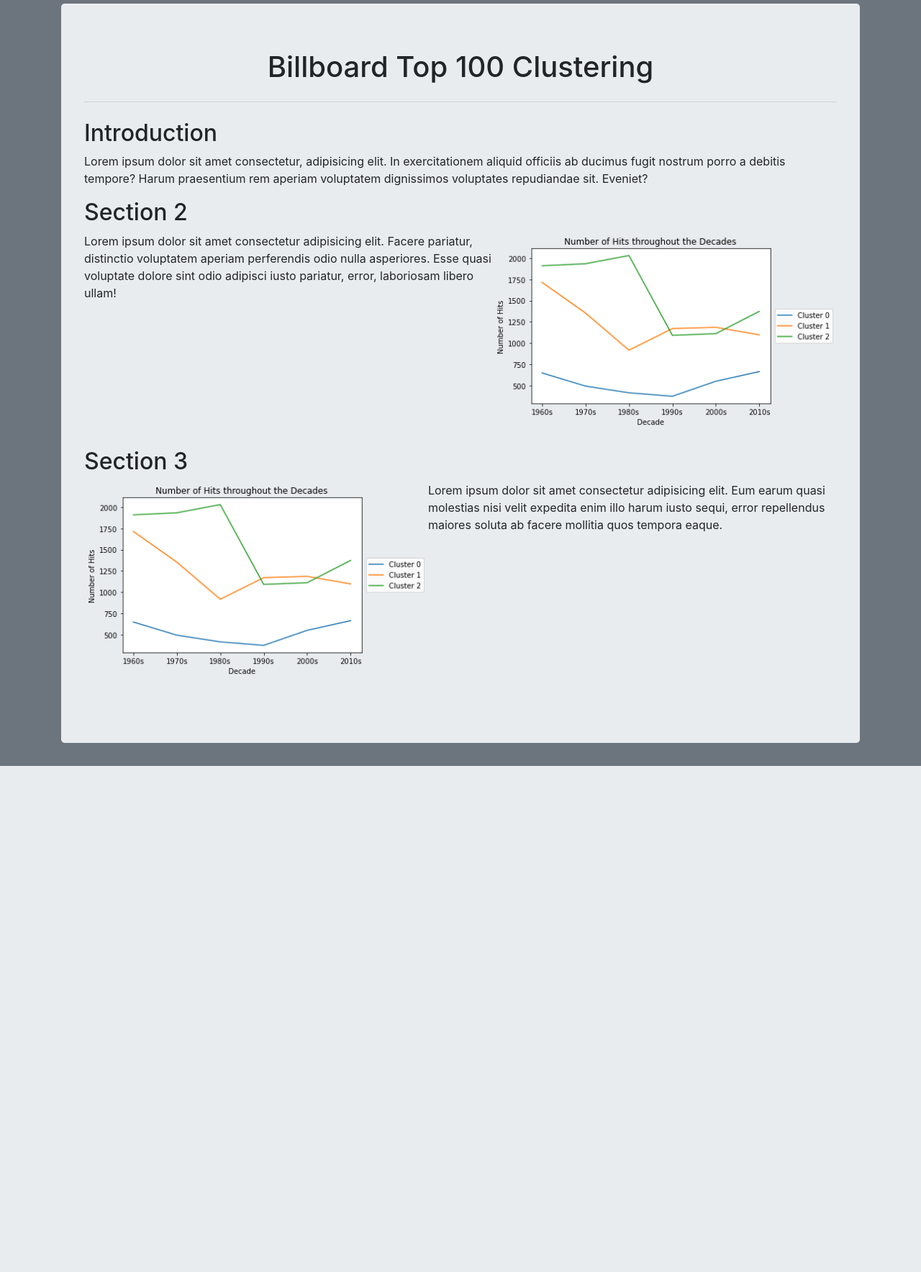
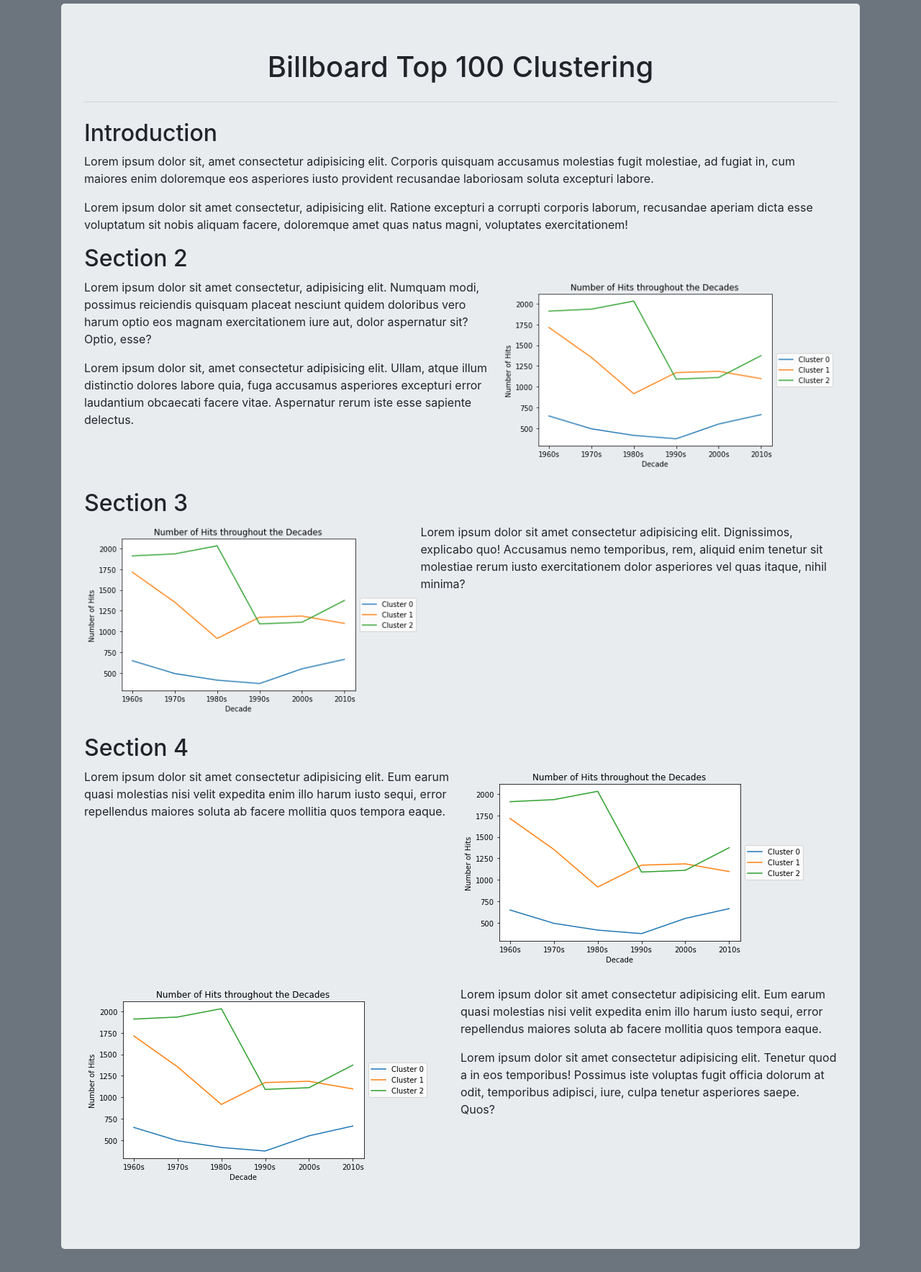
Before and after one commit to 12wollmana/UMN-Data_Analytics-Project_03, a Flask app: page / in a window 1280 px wide. Shown: the part 59-1826 px from the top of the page at 72% size. Before the commit the page ends 1123 px from the top, so only its background shows below. Run offline with Flask 2, Linux system fonts and the light colour scheme.

Commit message:
More dummy sections

```diff
--- a/static/css/index.css
+++ b/static/css/index.css
@@ -78,14 +78,12 @@ main {
     grid-row: 1;
 }
 
+.report__figure-left {
+    grid-column: 1;
+}
+
 @media only screen and (max-width: 768px) {
-    .report__section {
-        display: grid;
-        grid-template-columns: auto;
-        grid-template-rows: repeat(3, auto);
-    }
-
     .report__figure {
-        grid-row: -1;
+        grid-column: 1 / -1;
     }
 }
--- a/templates/index.html
+++ b/templates/index.html
@@ -72,29 +72,54 @@
                                         <h2 class="report__header-1">
                                             Introduction
                                         </h2>
-                                        <p class="report__text">
-                                            Lorem ipsum dolor sit amet
-                                            consectetur, adipisicing elit. In
-                                            exercitationem aliquid officiis ab
-                                            ducimus fugit nostrum porro a
-                                            debitis tempore? Harum praesentium
-                                            rem aperiam voluptatem dignissimos
-                                            voluptates repudiandae sit. Eveniet?
-                                        </p>
+                                        <div class="report__paragraphs">
+                                            <p>
+                                                Lorem ipsum dolor sit, amet
+                                                consectetur adipisicing elit.
+                                                Corporis quisquam accusamus
+                                                molestias fugit molestiae, ad
+                                                fugiat in, cum maiores enim
+                                                doloremque eos asperiores iusto
+                                                provident recusandae laboriosam
+                                                soluta excepturi labore.
+                                            </p>
+
+                                            <p>
+                                                Lorem ipsum dolor sit amet
+                                                consectetur, adipisicing elit.
+                                                Ratione excepturi a corrupti
+                                                corporis laborum, recusandae
+                                                aperiam dicta esse voluptatum
+                                                sit nobis aliquam facere,
+                                                doloremque amet quas natus
+                                                magni, voluptates
+                                                exercitationem!
+                                            </p>
+                                        </div>
                                     </div>
                                 </div>
                                 <div class="report__section">
                                     <h2 class="report__header">Section 2</h2>
-                                    <div class="report__text">
-                                        <p class="report__paragraph">
+                                    <div class="report__paragraphs">
+                                        <p>
                                             Lorem ipsum dolor sit amet
-                                            consectetur adipisicing elit. Facere
-                                            pariatur, distinctio voluptatem
-                                            aperiam perferendis odio nulla
-                                            asperiores. Esse quasi voluptate
-                                            dolore sint odio adipisci iusto
-                                            pariatur, error, laboriosam libero
-                                            ullam!
+                                            consectetur, adipisicing elit.
+                                            Numquam modi, possimus reiciendis
+                                            quisquam placeat nesciunt quidem
+                                            doloribus vero harum optio eos
+                                            magnam exercitationem iure aut,
+                                            dolor aspernatur sit? Optio, esse?
+                                        </p>
+
+                                        <p>
+                                            Lorem ipsum dolor sit, amet
+                                            consectetur adipisicing elit. Ullam,
+                                            atque illum distinctio dolores
+                                            labore quia, fuga accusamus
+                                            asperiores excepturi error
+                                            laudantium obcaecati facere vitae.
+                                            Aspernatur rerum iste esse sapiente
+                                            delectus.
                                         </p>
                                     </div>
                                     <figure class="figure report__figure">
@@ -114,8 +139,23 @@
                                             alt="Dummy Chart"
                                         />
                                     </figure>
-                                    <div class="report__text">
-                                        <p class="report__paragraph">
+                                    <div class="report__paragraphs">
+                                        <p>
+                                            Lorem ipsum dolor sit amet
+                                            consectetur adipisicing elit.
+                                            Dignissimos, explicabo quo!
+                                            Accusamus nemo temporibus, rem,
+                                            aliquid enim tenetur sit molestiae
+                                            rerum iusto exercitationem dolor
+                                            asperiores vel quas itaque, nihil
+                                            minima?
+                                        </p>
+                                    </div>
+                                </div>
+                                <div class="report__section">
+                                    <h2 class="report__header">Section 4</h2>
+                                    <div class="report__paragraphs">
+                                        <p>
                                             Lorem ipsum dolor sit amet
                                             consectetur adipisicing elit. Eum
                                             earum quasi molestias nisi velit
@@ -123,6 +163,41 @@
                                             sequi, error repellendus maiores
                                             soluta ab facere mollitia quos
                                             tempora eaque.
+                                        </p>
+                                    </div>
+                                    <figure class="figure report__figure">
+                                        <img
+                                            src="../static/images/plots/decades/line/number_of_hits.png"
+                                            class="figure-img img-fluid rounded"
+                                            alt="Dummy Chart"
+                                        />
+                                    </figure>
+                                    <figure class="figure report__figure">
+                                        <img
+                                            src="../static/images/plots/decades/line/number_of_hits.png"
+                                            class="figure-img img-fluid rounded"
+                                            alt="Dummy Chart"
+                                        />
+                                    </figure>
+                                    <div class="report__paragraphs">
+                                        <p>
+                                            Lorem ipsum dolor sit amet
+                                            consectetur adipisicing elit. Eum
+                                            earum quasi molestias nisi velit
+                                            expedita enim illo harum iusto
+                                            sequi, error repellendus maiores
+                                            soluta ab facere mollitia quos
+                                            tempora eaque.
+                                        </p>
+
+                                        <p>
+                                            Lorem ipsum dolor sit amet
+                                            consectetur adipisicing elit.
+                                            Tenetur quod a in eos temporibus!
+                                            Possimus iste voluptas fugit officia
+                                            dolorum at odit, temporibus
+                                            adipisci, iure, culpa tenetur
+                                            asperiores saepe. Quos?
                                         </p>
                                     </div>
                                 </div>
```
